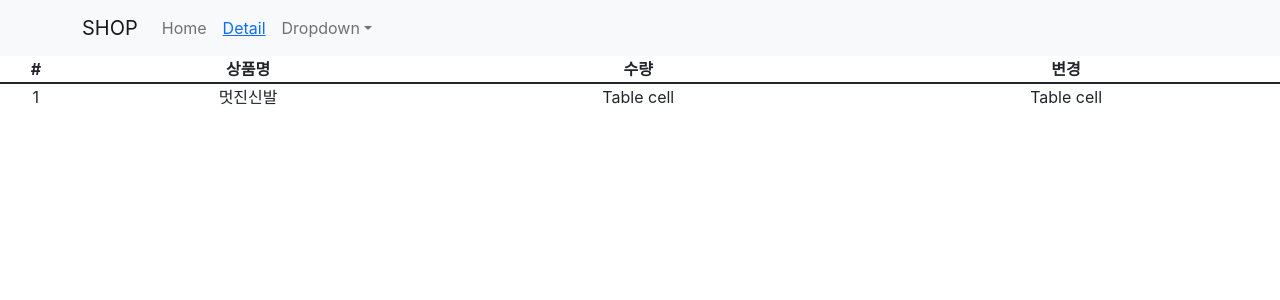
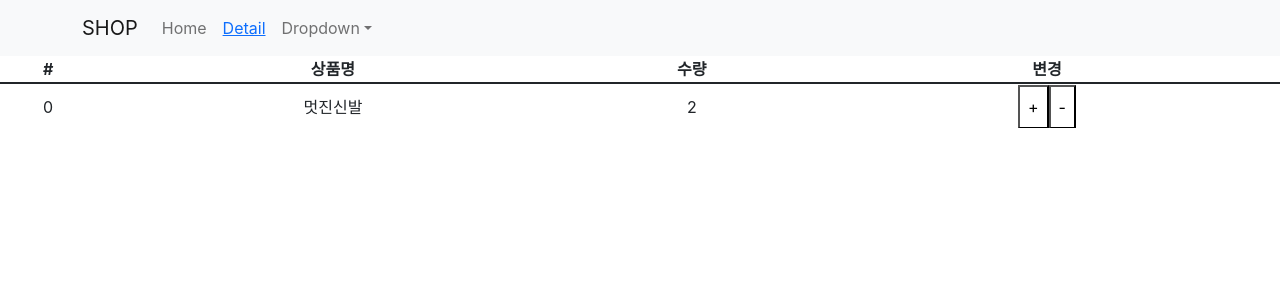
Before and after one commit to lightixxx/coding-apple-shop, a React (Create React App) app: page /cart in a window 1280 px wide. Shown: the top 300 px of the page. Built offline with nearby package versions, Linux system fonts and the light colour scheme.

Commit message:
🚧 세계최고로 쉬운 Redux 2 : reducer/dispatch로 데이터 수정하는 법 학습

```diff
--- a/src/components/Cart.js
+++ b/src/components/Cart.js
@@ -11,12 +11,33 @@ function Cart(props) {
           <th>수량</th>
           <th>변경</th>
         </tr>
-        <tr>
-          <td>1</td>
-          <td>{props.state[0].name}</td>
-          <td>Table cell</td>
-          <td>Table cell</td>
-        </tr>
+        {props.state.map((a, i) => {
+          return (
+            <tr key={i}>
+              <td>{a.id}</td>
+              <td>{a.name}</td>
+              <td>{a.quan}</td>
+              <td>
+                <button
+                  onClick={() => {
+                    props.dispatch({ type: '수량증가' })
+                  }}
+                >
+                  {' '}
+                  +{' '}
+                </button>
+                <button
+                  onClick={() => {
+                    props.dispatch({ type: '수량감소' })
+                  }}
+                >
+                  {' '}
+                  -{' '}
+                </button>
+              </td>
+            </tr>
+          )
+        })}
       </Table>
     </div>
   )
--- a/src/index.js
+++ b/src/index.js
@@ -8,9 +8,21 @@ import { BrowserRouter } from 'react-router-dom'
 import { Provider } from 'react-redux'
 import { createStore } from 'redux'
 
-let store = createStore(() => {
-  return [{ id: 0, name: '멋진신발', quan: 2 }]
-})
+const 기본state = [{ id: 0, name: '멋진신발', quan: 2 }]
+const reducer = (state = 기본state, 액션) => {
+  if (액션.type === '수량증가') {
+    let copy = [...state]
+    copy[0].quan++
+    return copy
+  } else if (액션.type === '수량감소') {
+    let copy = [...state]
+    copy[0].quan--
+    return copy
+  } else {
+    return state
+  }
+}
+let store = createStore(reducer)
 
 ReactDOM.render(
   <React.StrictMode>
```
